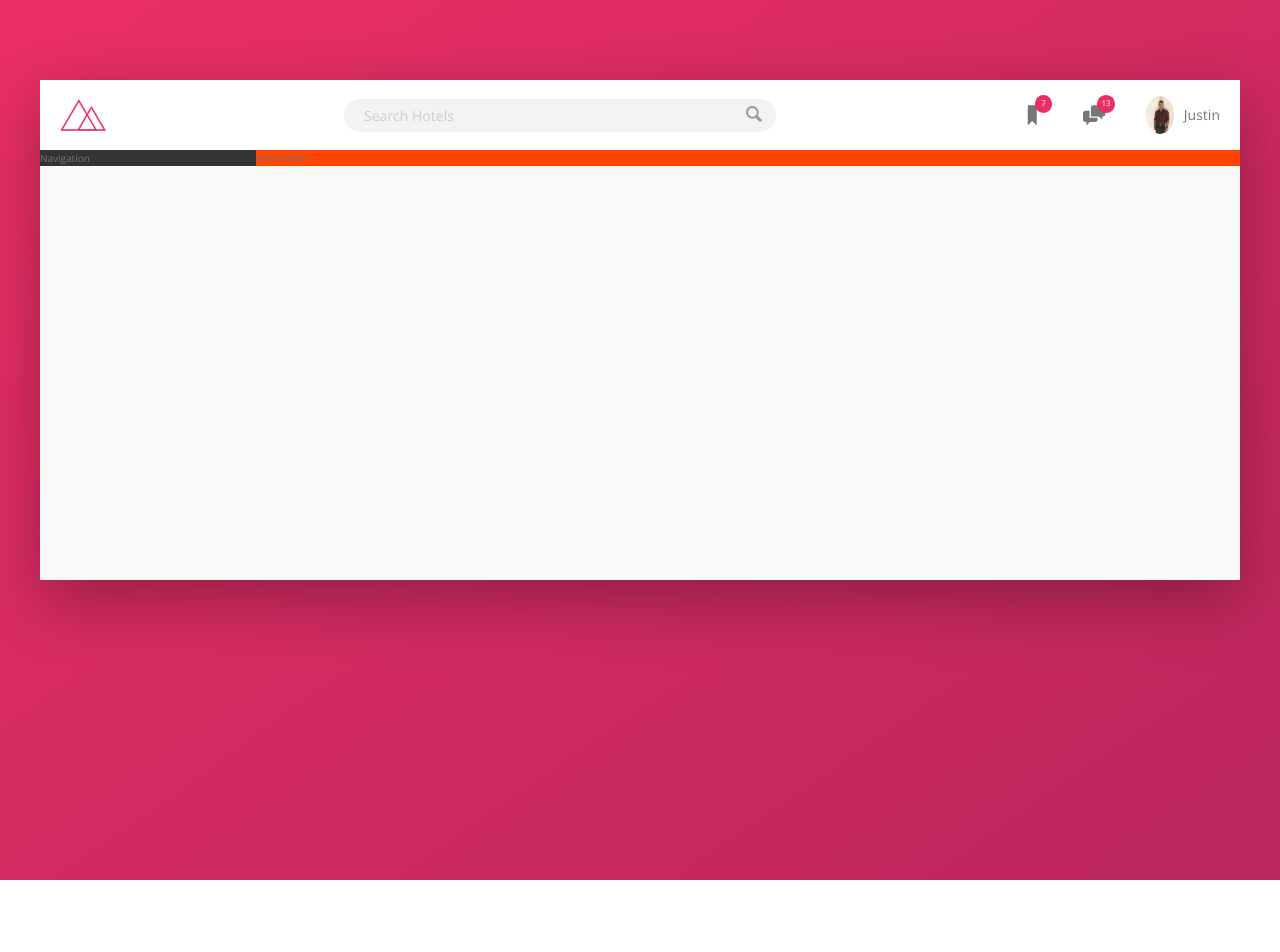
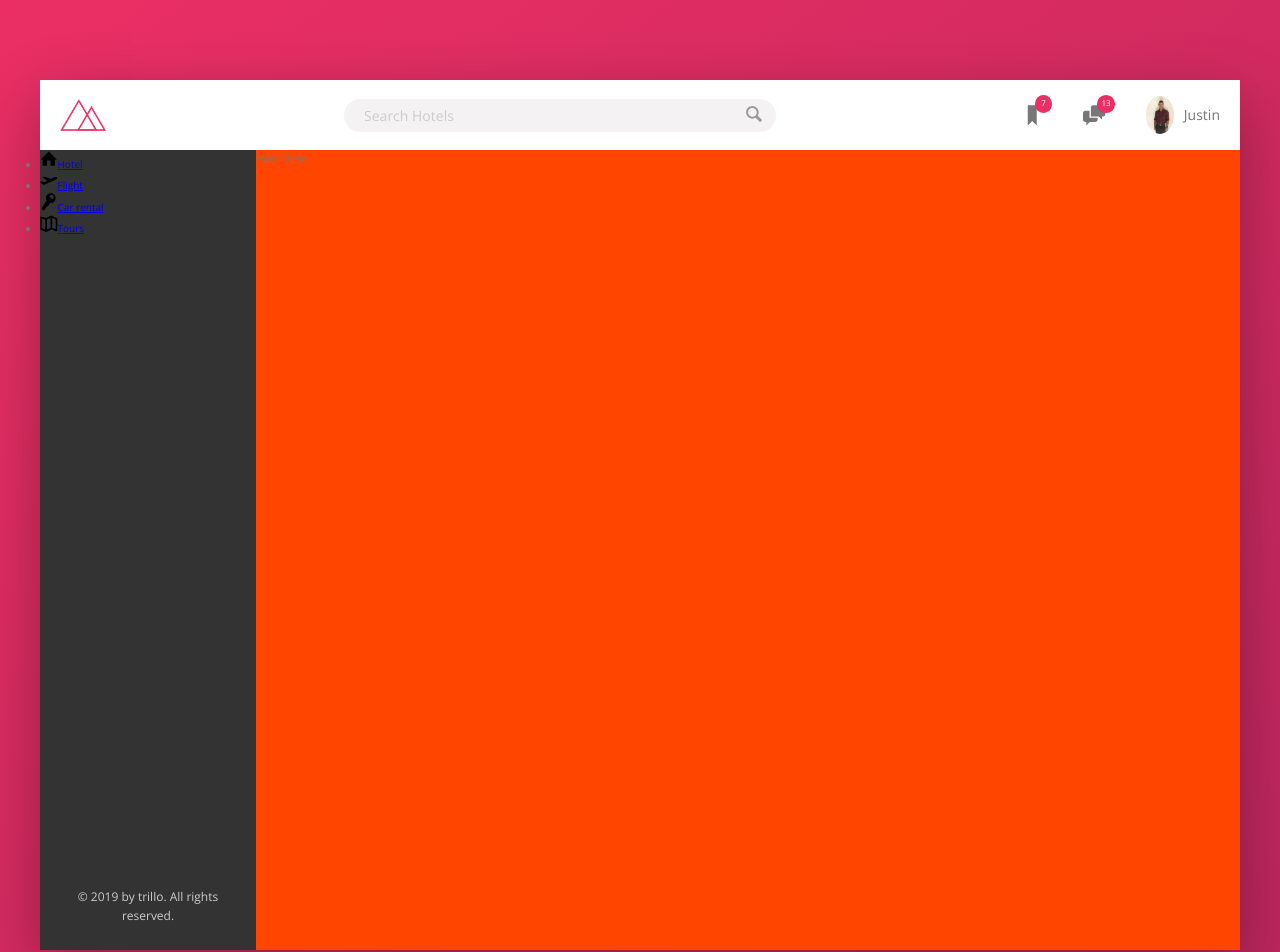
Before and after one commit to Justin-Singh125125/react-trillo-project-flexbox, a React (Create React App) app: page / in a window 1280 px wide. Shown: the top 952 px of the page. Before the commit the page ends 880 px from the top, so only its background shows below. Built offline with nearby package versions, Linux system fonts and the light colour scheme.

Commit message:
Building the Navigation - Part 1

```diff
--- a/src/App.scss
+++ b/src/App.scss
@@ -24,11 +24,13 @@
 @import "./layout/Sidebar/styles.scss";
 
 
+
 //main-components
 //main componets are the only components to hold css, sub components will not hold css because
-//they will be the child of certain main components, this is so we can keep all code for one component
+//they will be the child of certain main components, this is so we can keep all code for one main component
 //in one area
-
 @import "./main-components/Logo/styles.scss";
 @import "./main-components/SearchBar/styles.scss";
 @import "./main-components/UserNavbar/styles.scss";
+@import "./main-components/Copyright/styles.scss";
+@import "./main-components/Side-Navbar/styles.scss";
--- a/src/layout/Hotel-View/styles.scss
+++ b/src/layout/Hotel-View/styles.scss
@@ -1,6 +1,7 @@
 .hotel-view{
     background-color: #fff;
     background-color: orangered;
+    height: 80rem;
     //makes the element grow as much as it can
     flex: 1;
 }
--- a/src/layout/Sidebar/index.js
+++ b/src/layout/Sidebar/index.js
@@ -1,7 +1,6 @@
 import React from "react";
 
-
-const Sidebar = (props) => {
+const Sidebar = props => {
     return (
         <div className="sidebar">{props.children}</div>
     )
--- a/src/layout/Sidebar/styles.scss
+++ b/src/layout/Sidebar/styles.scss
@@ -2,4 +2,8 @@
     background-color: $color-grey-dark-1;
     //grow false, shrink false, width 18%
     flex: 0 0 18%;
+
+    display: flex;
+    flex-direction: column;
+    justify-content: space-between;
 }
--- /dev/null
+++ b/src/main-components/Copyright/index.js
@@ -0,0 +1,11 @@
+import React from "react";
+
+const Copyright = props => {
+    return (
+        <div className="legal">
+            &copy; 2019 by trillo. All rights reserved.
+        </div>
+    )
+}
+
+export default Copyright;
--- /dev/null
+++ b/src/main-components/Copyright/styles.scss
@@ -0,0 +1,7 @@
+.legal{
+    font-size: 1.2rem;
+    color: $color-grey-light-4;
+    text-align: center;
+    padding: 2.5rem;
+
+}
--- /dev/null
+++ b/src/main-components/Side-Navbar/index.js
@@ -0,0 +1,52 @@
+import React from "react";
+
+//import a main component
+import Copyright from "../Copyright";
+
+//import sub component for side bar
+import NavItem from "../../sub-components/Nav-Item";
+
+//import the svg icons
+import svgIcons from "../../img/sprite.svg";
+
+const SideNavbar = props => {
+    return (
+        //because we do not have a parrent element because of the copyright
+        <>
+            <ul className="side-nav">
+                <NavItem
+                    //select the svg icon we want
+                    href="#Hotel"
+                    svgIcons={svgIcons}
+                    svgSelection="icon-home"
+                    spanText="Hotel"
+                />
+                <NavItem
+                    //select the svg icon we want
+                    href="#Flight"
+                    svgIcons={svgIcons}
+                    svgSelection="icon-aircraft-take-off"
+                    spanText="Flight"
+                />
+                <NavItem
+                    //select the svg icon we want
+                    href="#Car rental"
+                    svgIcons={svgIcons}
+                    svgSelection="icon-key"
+                    spanText="Car rental"
+                />
+                <NavItem
+                    //select the svg icon we want
+                    href="#Tours"
+                    svgIcons={svgIcons}
+                    svgSelection="icon-map"
+                    spanText="Tours"
+                />
+            </ul>
+
+            <Copyright />
+        </>
+    )
+}
+
+export default SideNavbar;
--- /dev/null
+++ b/src/main-components/Side-Navbar/styles.scss
@@ -0,0 +1,13 @@
+
+.side-nav{
+    &__item{
+
+    }
+    &__link{
+
+    }
+    &__icon{
+        width: 1.75rem;
+        height: 1.75rem;
+    }
+}
--- a/src/pages/Home/index.js
+++ b/src/pages/Home/index.js
@@ -4,7 +4,6 @@ import React from "react";
 import Container from "../../layout/Container";
 import Header from "../../layout/Header";
 import Content from "../../layout/Content";
-import Sidebar from "../../layout/Sidebar";
 import HotelView from "../../layout/Hotel-View";
 
 
@@ -12,6 +11,9 @@ import HotelView from "../../layout/Hotel-View";
 import UserNavbar from "../../main-components/UserNavbar";
 import SearchBar from "../../main-components/SearchBar";
 import Logo from "../../main-components/Logo";
+import Sidebar from "../../layout/Sidebar";
+import SideNavbar from "../../main-components/Side-Navbar";
+
 
 //sub-components
 import UserNavbarIconBox from "../../sub-components/User-Navbar-Icon-Box";
@@ -63,7 +65,9 @@ class Home extends React.Component {
                     </UserNavbar>
                 </Header>
                 <Content>
-                    <Sidebar>Navigation</Sidebar>
+                    <Sidebar>
+                        <SideNavbar />
+                    </Sidebar>
                     <HotelView>Hotel View</HotelView>
                 </Content>
 
--- /dev/null
+++ b/src/sub-components/Nav-Item/index.js
@@ -0,0 +1,21 @@
+import React from "react";
+
+//svg component, sub component
+import SvgIcon from "../SvgIcon";
+
+const NavItem = props => {
+    return (
+        <li className="side-nav__item">
+            <a href={props.href} className="side-nav__link">
+                <SvgIcon
+                    svgClass="side-nav__icon"
+                    svgIcons={props.svgIcons}
+                    svgSelection={props.svgSelection}
+                />
+                <span>{props.spanText}</span>
+            </a>
+        </li>
+    )
+}
+
+export default NavItem;
```
